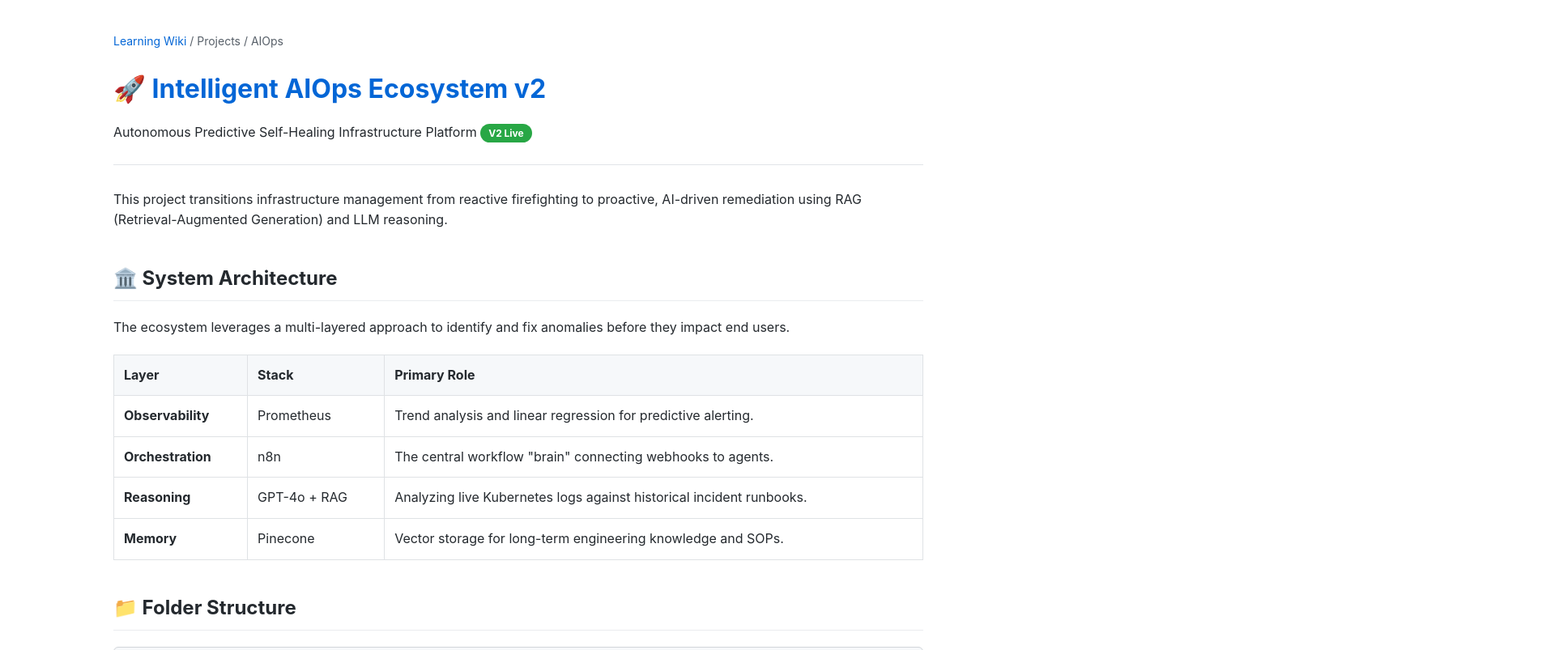
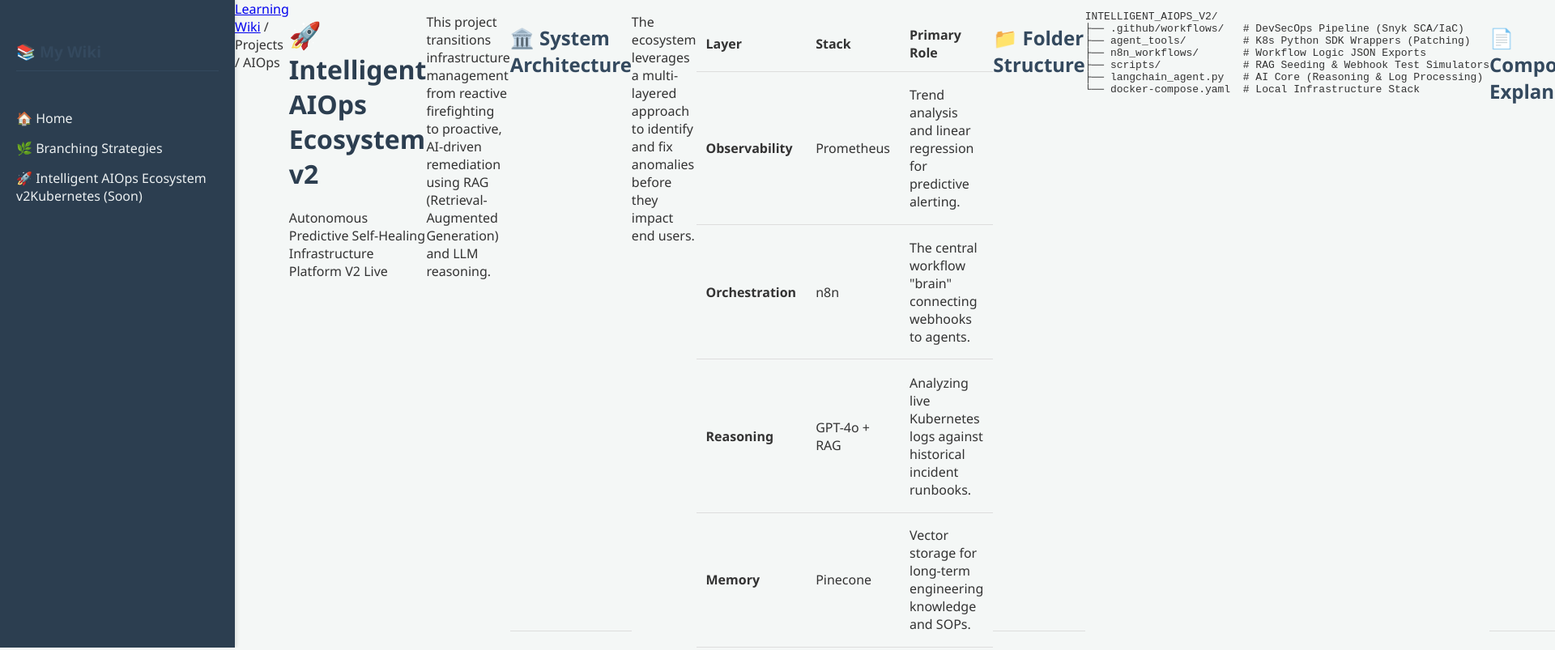
Before and after one commit to rajkumarmahanty/learningwiki, a plain HTML site: page aiops_intelligent_healing_system.html in a window 1280 px wide. Shown: the top 803 px of the page at 81% size, 1920 px wide, since content can reach past the window. Drawn offline with Linux system fonts and the light colour scheme.

Commit message:
Change title and enhance navigation structure
Updated the title and added a navigation sidebar with links.

```diff
--- a/aiops_intelligent_healing_system.html
+++ b/aiops_intelligent_healing_system.html
@@ -3,24 +3,123 @@
 <head>
     <meta charset="UTF-8">
     <meta name="viewport" content="width=device-width, initial-scale=1.0">
-    <title>AIOps Intelligent Healing System | Learning Wiki</title>
+    <title>Git Branching Strategies - Wiki</title>
     <style>
-        body { font-family: -apple-system, BlinkMacSystemFont, "Segoe UI", Helvetica, Arial, sans-serif; line-height: 1.6; color: #24292e; max-width: 1000px; margin: 0 auto; padding: 40px 20px; background-color: #ffffff; }
-        .header { border-bottom: 1px solid #e1e4e8; padding-bottom: 10px; margin-bottom: 30px; }
-        .header h1 { margin-bottom: 5px; color: #0366d6; }
-        .breadcrumb { font-size: 14px; color: #586069; margin-bottom: 20px; }
-        .breadcrumb a { color: #0366d6; text-decoration: none; }
-        h2 { border-bottom: 1px solid #eaecef; padding-bottom: 8px; margin-top: 40px; color: #24292e; }
-        .card { background-color: #f6f8fa; border: 1px solid #d1d5da; border-radius: 6px; padding: 16px; margin-bottom: 20px; }
-        table { width: 100%; border-collapse: collapse; margin: 20px 0; }
-        th, td { text-align: left; padding: 12px; border: 1px solid #dfe2e5; }
-        th { background-color: #f6f8fa; }
-        pre { background-color: #24292e; color: #e1e4e8; padding: 16px; border-radius: 6px; overflow: auto; font-family: "SFMono-Regular", Consolas, "Liberation Mono", Menlo, monospace; font-size: 13px; }
-        code { background-color: rgba(27,31,35,0.05); padding: 2px 5px; border-radius: 3px; font-family: monospace; }
-        .status-badge { display: inline-block; padding: 2px 10px; border-radius: 20px; font-size: 12px; font-weight: bold; background: #28a745; color: white; }
+        :root {
+            --primary-color: #2c3e50;
+            --secondary-color: #34495e;
+            --accent-color: #3498db;
+            --bg-color: #f4f7f6;
+            --text-color: #333;
+            --border-color: #ddd;
+        }
+
+        body {
+            font-family: 'Segoe UI', Tahoma, Geneva, Verdana, sans-serif;
+            margin: 0;
+            display: flex;
+            height: 100vh;
+            background-color: var(--bg-color);
+            color: var(--text-color);
+        }
+
+        /* Sidebar Styling */
+        nav {
+            width: 250px;
+            background-color: var(--primary-color);
+            color: white;
+            padding: 20px;
+            display: flex;
+            flex-direction: column;
+            box-shadow: 2px 0 5px rgba(0,0,0,0.1);
+            flex-shrink: 0;
+        }
+
+        nav h2 {
+            font-size: 1.2rem;
+            border-bottom: 1px solid var(--secondary-color);
+            padding-bottom: 10px;
+        }
+
+        nav ul {
+            list-style: none;
+            padding: 0;
+        }
+
+        nav ul li {
+            margin: 15px 0;
+        }
+
+        nav ul li a {
+            color: #ecf0f1;
+            text-decoration: none;
+            transition: color 0.3s;
+        }
+
+        nav ul li a:hover {
+            color: var(--accent-color);
+        }
+
+        /* Main Content Area */
+        main {
+            flex-grow: 1;
+            padding: 40px;
+            overflow-y: auto;
+            background: white;
+        }
+
+        header {
+            border-bottom: 2px solid var(--bg-color);
+            margin-bottom: 30px;
+        }
+
+        h1 { color: var(--primary-color); }
+        h2 { color: var(--secondary-color); margin-top: 30px; border-bottom: 1px solid var(--border-color); padding-bottom: 5px;}
+
+        .strategy-box {
+            background: #fff;
+            border: 1px solid var(--border-color);
+            padding: 20px;
+            margin: 20px 0;
+            border-left: 5px solid var(--accent-color);
+            border-radius: 4px;
+        }
+
+        table {
+            width: 100%;
+            border-collapse: collapse;
+            margin-top: 20px;
+        }
+
+        th, td {
+            text-align: left;
+            padding: 12px;
+            border-bottom: 1px solid var(--border-color);
+        }
+
+        th { background-color: var(--bg-color); }
+
+        .tag {
+            background: #e1f5fe;
+            color: #0288d1;
+            padding: 2px 8px;
+            border-radius: 12px;
+            font-size: 0.85rem;
+            font-weight: bold;
+        }
     </style>
 </head>
 <body>
+
+    <nav>
+        <h2>📚 My Wiki</h2>
+        <ul>
+            <li><a href="index.html">🏠 Home</a></li>
+            <li><a href="branching-strategies.html">🌿 Branching Strategies</a></li>
+            <li><a href="aiops_intelligent_healing_system.html">🚀 Intelligent AIOps Ecosystem v2Kubernetes (Soon)</a></li>
+        </ul>
+    </nav>
+
 
     <div class="breadcrumb">
         <a href="index.html">Learning Wiki</a> / Projects / AIOps
```
